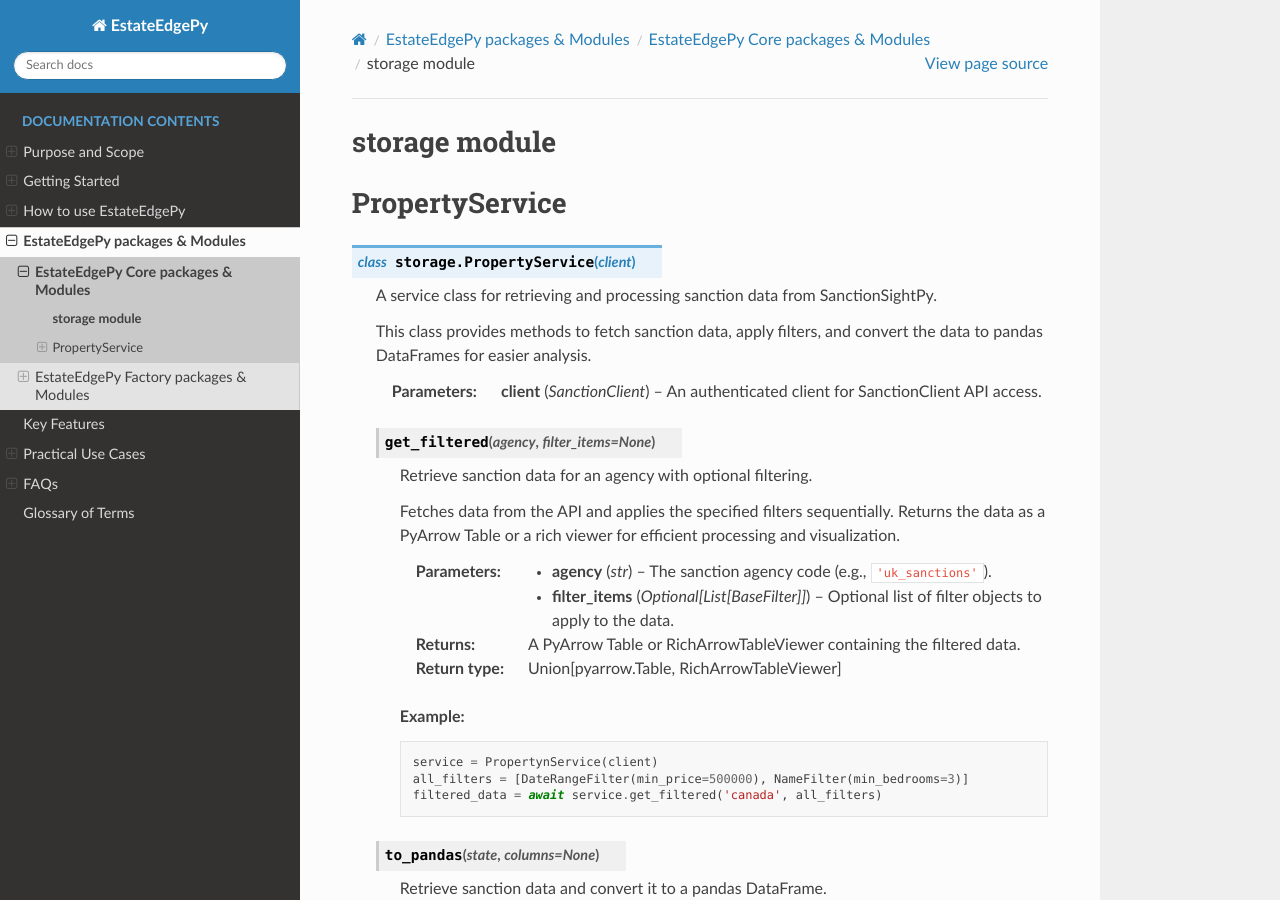
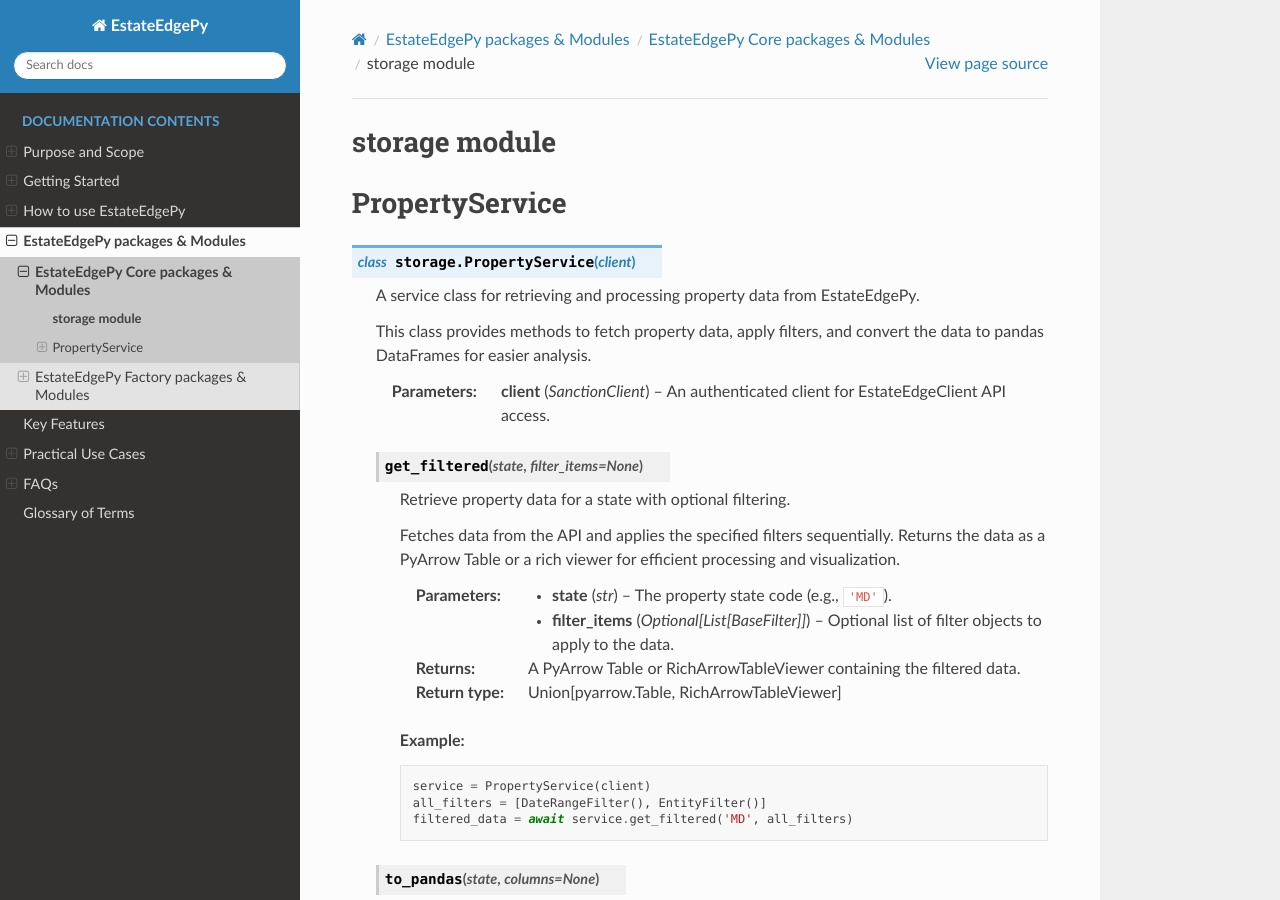
Before and after one commit to cla-bit/EstateEdgePy-Docs, a Sphinx documentation site: the page built from source/datadock.core.storage.rst, in a window 1280 px wide and 900 px high. Built offline with Sphinx 7.4.7 and the Read the Docs theme 3.1.0, drawn with Linux system fonts in a browser that asks for light colours; pages that are not in the unit, such as notebooks, are missing from menus.

Commit message:
Update datadock.core.storage.rst

```diff
--- a/source/datadock.core.storage.rst
+++ b/source/datadock.core.storage.rst
@@ -11,23 +11,23 @@
 
 .. class:: PropertyService(client)
 
-    A service class for retrieving and processing sanction data from SanctionSightPy.
+    A service class for retrieving and processing property data from EstateEdgePy.
 
-    This class provides methods to fetch sanction data, apply filters, and convert
+    This class provides methods to fetch property data, apply filters, and convert
     the data to pandas DataFrames for easier analysis.
 
-    :param client: An authenticated client for SanctionClient API access.
+    :param client: An authenticated client for EstateEdgeClient API access.
     :type client: SanctionClient
 
-    .. method:: get_filtered(agency, filter_items=None)
+    .. method:: get_filtered(state, filter_items=None)
 
-        Retrieve sanction data for an agency with optional filtering.
+        Retrieve property data for a state with optional filtering.
 
         Fetches data from the API and applies the specified filters sequentially.
         Returns the data as a PyArrow Table or a rich viewer for efficient processing and visualization.
 
-        :param agency: The sanction agency code (e.g., ``'uk_sanctions'``).
-        :type agency: str
+        :param state: The property state code (e.g., ``'MD'``).
+        :type state: str
         :param filter_items: Optional list of filter objects to apply to the data.
         :type filter_items: Optional[List[BaseFilter]]
         :return: A PyArrow Table or RichArrowTableViewer containing the filtered data.
@@ -37,9 +37,9 @@
 
         .. code-block:: python
 
-            service = PropertynService(client)
-            all_filters = [DateRangeFilter(min_price=500000), NameFilter(min_bedrooms=3)]
-            filtered_data = await service.get_filtered('canada', all_filters)
+            service = PropertyService(client)
+            all_filters = [DateRangeFilter(), EntityFilter()]
+            filtered_data = await service.get_filtered('MD', all_filters)
 
     .. method:: to_pandas(state, columns=None)
 
```
